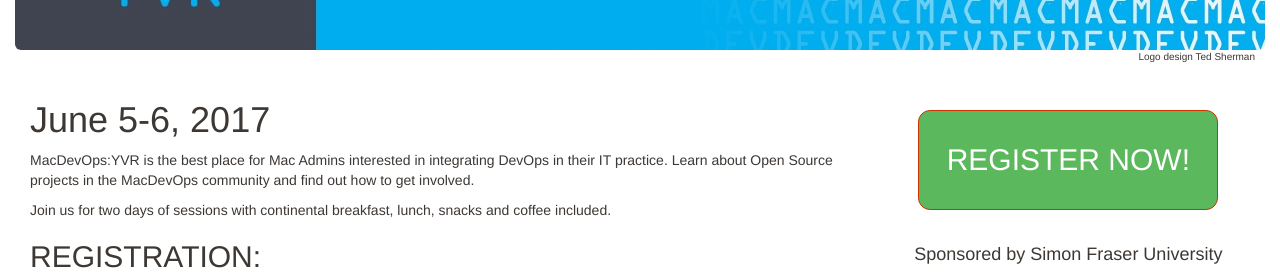
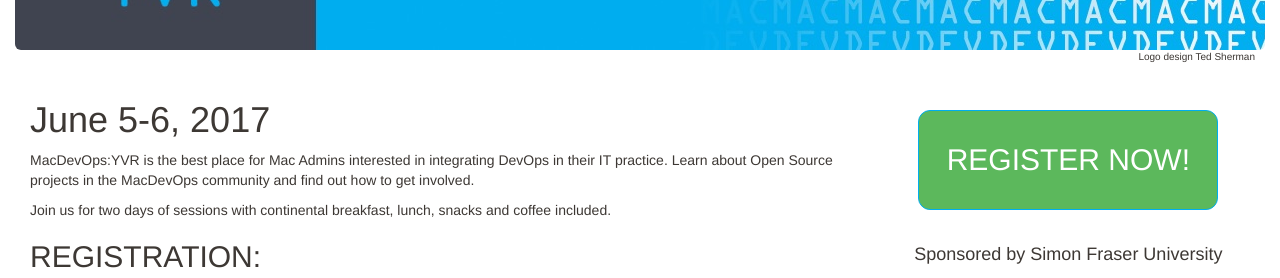
Before and after one commit to macdevopsyvr/macdevopsyvr.github.io, a Jekyll site: the page built from index.md, in a window 1280 px wide. Shown: the part 375-653 px from the top of the page. Built offline with Jekyll 4.4.1, drawn with Linux system fonts in a browser that asks for light colours; comment, search, counter and statistics services are not loaded.

Commit message:
Button register cyan
Thank you Google Chrome inspect element. You did a better job than the
Safari web inspect. Or maybe staring at this for 15min is the reason I
found it. Cyan!

```diff
--- a/css/custom.css
+++ b/css/custom.css
@@ -111,7 +111,7 @@
 
 .btn-register {
   border-radius: 12px;
-  border-color: #cc3300;
+  border-color: #00AEF0;
   font-size: 30px;
   margin-top: 10px;
   margin-bottom: 25px;
```
